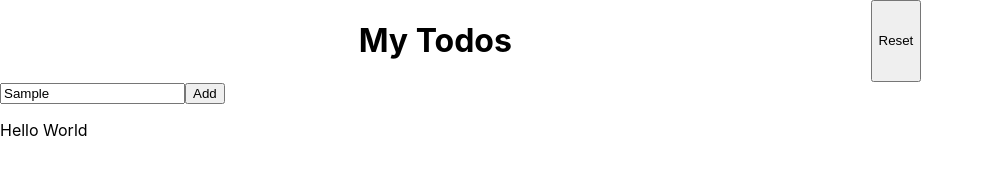
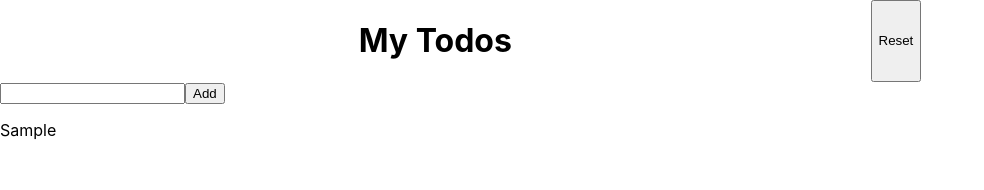
Before and after one commit to Benyamin428/react-to-do-list, a React (Create React App) app: page / in a window 1280 px wide. Both pictures are taken after typing "Sample" into the empty fields and a click on the button "Add". Shown: the top 190 px of the page, without its empty margins (0-984 px from the left). Built offline with nearby package versions, Linux system fonts and the light colour scheme.

Commit message:
users can enter tasks into the taskbar and add it to screen

```diff
--- a/src/App.jsx
+++ b/src/App.jsx
@@ -1,13 +1,26 @@
+import { useState } from "react";
+
 import Heading from "./components/Heading/Heading";
 import Taskbar from "./components/Taskbar/Taskbar";
 import Main from "./components/Main/Main";
 
 const App = () => {
+
+  const [tasks, setTasks] = useState([]);
+
+  const addTask = (event) => {
+    event.preventDefault();
+    setTasks([...tasks, {id: tasks.length, description: event.target[0].value}])
+
+    //reset input field
+    event.target[0].value = null;
+  }
+
   return (
     <>
       <Heading />
-      <Taskbar />
-      <Main />
+      <Taskbar addTask={addTask} />
+      <Main tasks={tasks} />
     </>
   );
 }
--- a/src/components/Heading/Heading.jsx
+++ b/src/components/Heading/Heading.jsx
@@ -1,5 +1,4 @@
 import Button from "../Button/Button";
-import Taskbar from "../Taskbar/Taskbar";
 import "./Heading.scss";
 
 const Heading = () => {
--- a/src/components/Input/Input.jsx
+++ /dev/null
@@ -1,7 +0,0 @@
-const Input = () => {
-    return (
-      <input type="text" />
-    );
-  }
-
-  export default Input;
--- a/src/components/Main/Main.jsx
+++ b/src/components/Main/Main.jsx
@@ -1,6 +1,15 @@
-const Main = () => {
+import Task from "../Task/Task";
+
+const Main = ({tasks}) => {
+
+    const listOfTasks = tasks.map(task => {
+        return <Task key={task.id} taskDesc={task.description} />
+    })
+
     return (
-        <p>Hello World</p>
+        <>
+            {listOfTasks}
+        </>
     );
   }
 
--- /dev/null
+++ b/src/components/Task/Task.jsx
@@ -0,0 +1,7 @@
+const Task = ({taskDesc}) => {
+    return (
+        <p>{taskDesc}</p>
+    );
+  }
+
+  export default Task;
--- a/src/components/Taskbar/Taskbar.jsx
+++ b/src/components/Taskbar/Taskbar.jsx
@@ -1,12 +1,11 @@
-import Input from "../Input/Input";
 import Button from "../Button/Button";
 
-const Taskbar = () => {
+const Taskbar = ({addTask}) => {
     return (
-    <>
-        <Input />
-        <Button buttonText="Add" />
-    </>
+        <form onSubmit={addTask}>
+            <input type="text" />
+            <Button buttonText="Add" />
+        </form>
     );
   }
 
```
